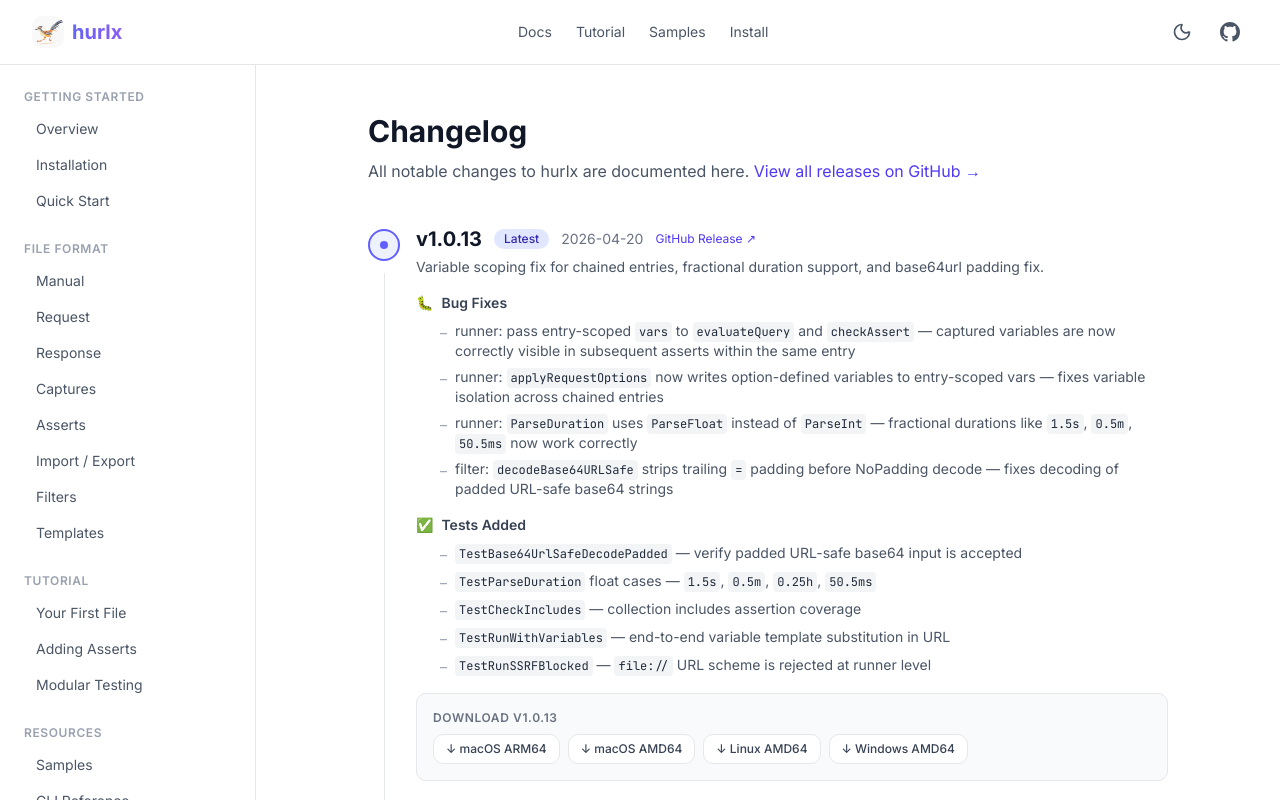
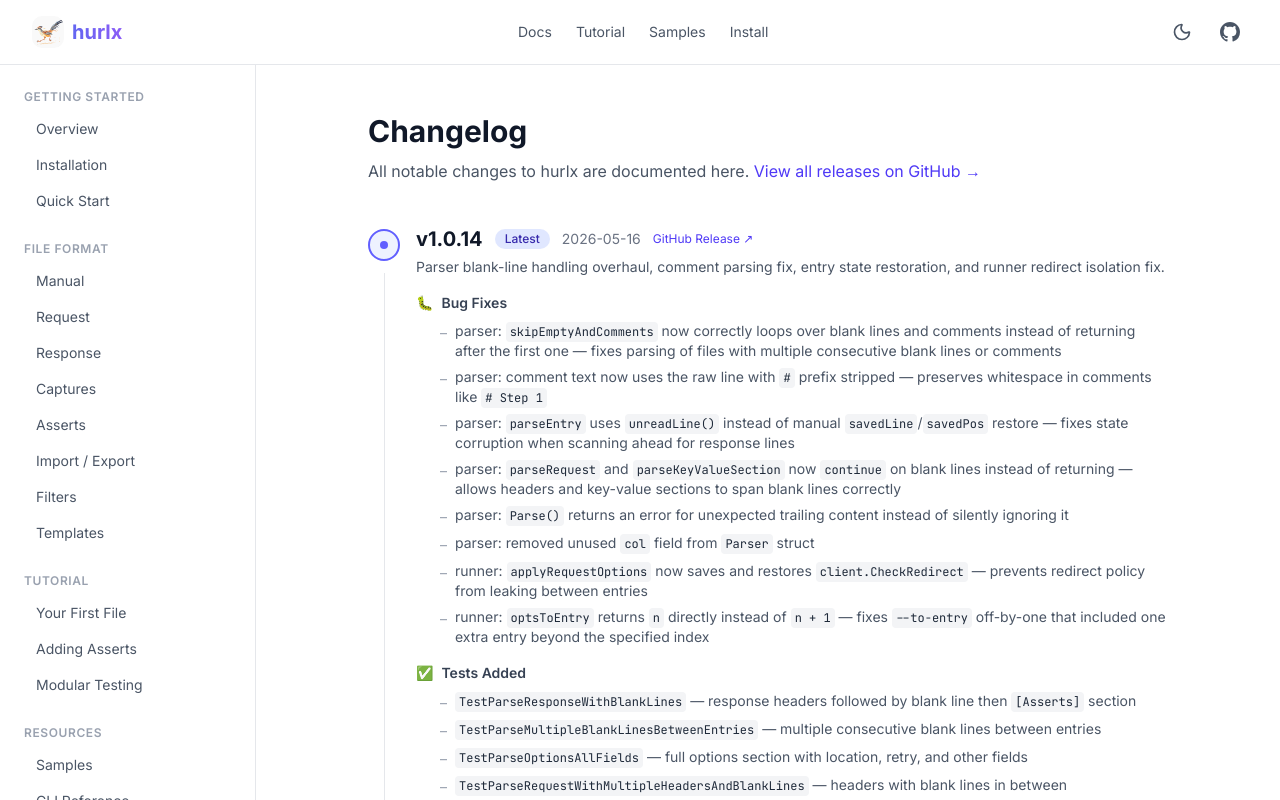
Before and after one commit to itbaby/hurlx-website, a Next.js app: page /docs/changelog in a window 1280 px wide. Shown: the top 800 px of the page. Built offline with nearby package versions, Linux system fonts and the light colour scheme.

Commit message:
Update to v1.0.14; add changelog entry

```diff
--- a/src/app/docs/changelog/page.tsx
+++ b/src/app/docs/changelog/page.tsx
@@ -19,6 +19,38 @@ interface Release {
 }
 
 const releases: Release[] = [
+  {
+    version: "v1.0.14",
+    date: "2026-05-16",
+    tag: "v1.0.14",
+    highlights: "Parser blank-line handling overhaul, comment parsing fix, entry state restoration, and runner redirect isolation fix.",
+    sections: [
+      {
+        title: "Bug Fixes",
+        icon: "🐛",
+        items: [
+          "parser: `skipEmptyAndComments` now correctly loops over blank lines and comments instead of returning after the first one — fixes parsing of files with multiple consecutive blank lines or comments",
+          "parser: comment text now uses the raw line with `#` prefix stripped — preserves whitespace in comments like `#  Step 1`",
+          "parser: `parseEntry` uses `unreadLine()` instead of manual `savedLine`/`savedPos` restore — fixes state corruption when scanning ahead for response lines",
+          "parser: `parseRequest` and `parseKeyValueSection` now `continue` on blank lines instead of returning — allows headers and key-value sections to span blank lines correctly",
+          "parser: `Parse()` returns an error for unexpected trailing content instead of silently ignoring it",
+          "parser: removed unused `col` field from `Parser` struct",
+          "runner: `applyRequestOptions` now saves and restores `client.CheckRedirect` — prevents redirect policy from leaking between entries",
+          "runner: `optsToEntry` returns `n` directly instead of `n + 1` — fixes `--to-entry` off-by-one that included one extra entry beyond the specified index",
+        ],
+      },
+      {
+        title: "Tests Added",
+        icon: "✅",
+        items: [
+          "`TestParseResponseWithBlankLines` — response headers followed by blank line then `[Asserts]` section",
+          "`TestParseMultipleBlankLinesBetweenEntries` — multiple consecutive blank lines between entries",
+          "`TestParseOptionsAllFields` — full options section with location, retry, and other fields",
+          "`TestParseRequestWithMultipleHeadersAndBlankLines` — headers with blank lines in between",
+        ],
+      },
+    ],
+  },
   {
     version: "v1.0.13",
     date: "2026-04-20",
--- a/src/app/docs/page.tsx
+++ b/src/app/docs/page.tsx
@@ -16,7 +16,7 @@ export default function DocsPage() {
 
       <h2 id="installation">Installation</h2>
       <p>
-        Current version: <strong>v1.0.13</strong>
+        Current version: <strong>v1.0.14</strong>
       </p>
       <h3>Binary</h3>
       <HighlightedCode lang="bash" code={`# macOS (Apple Silicon)
```
